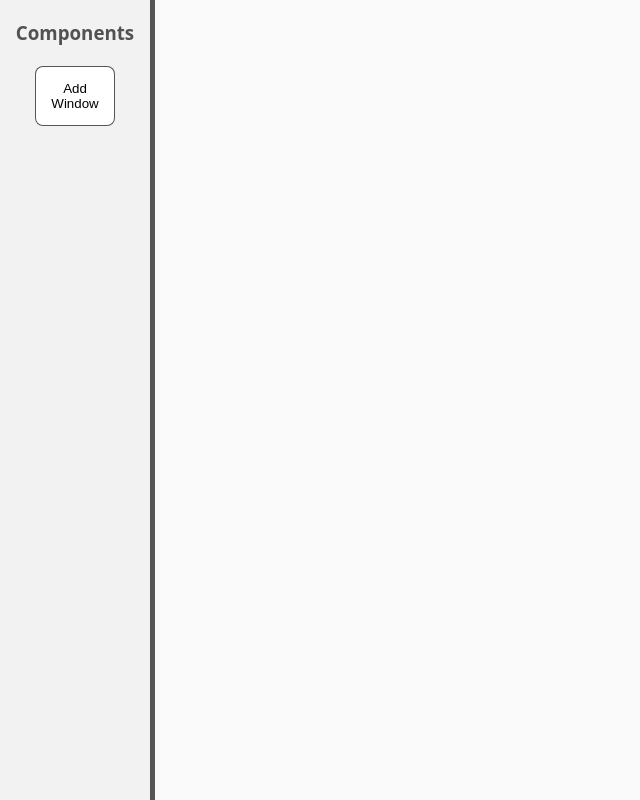
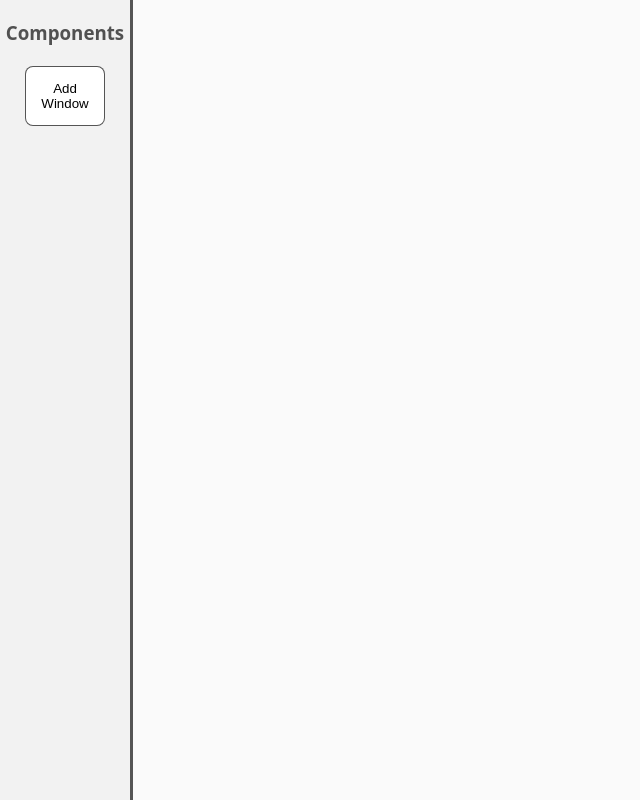
Before and after one commit to KayJayx/insight, a React (Vite) app: page / in a window 1280 px wide. Shown: the whole page, without its empty margins (0-640 px from the left). Built offline with nearby package versions, Linux system fonts and the light colour scheme.

Commit message:
Moved Some Stylings Around
Also changed the side panel width

```diff
--- a/src/App.css
+++ b/src/App.css
@@ -5,18 +5,11 @@
   width: 100%;
 }
 
-/* Divider styling for the application */
-.divider {
-  width: 5px;
-  background-color: rgba(0, 0, 0, 0.666);
-  height: 100%;
-}
-
 /* Side Panel styling */
 .side-panel {
   display: flex;
   flex-direction: column;
-  width: 150px;
+  width: 130px;
   background-color: #f2f2f2;
   align-items: center;
 }
@@ -41,6 +34,13 @@
   text-align: center;
 }
 
+/* Divider styling for the application */
+.divider {
+  width: 2.5px;
+  background-color: rgba(0, 0, 0, 0.666);
+  height: 100%;
+}
+
 /* Canvas styling */
 .canvas {
   position: relative;
```
